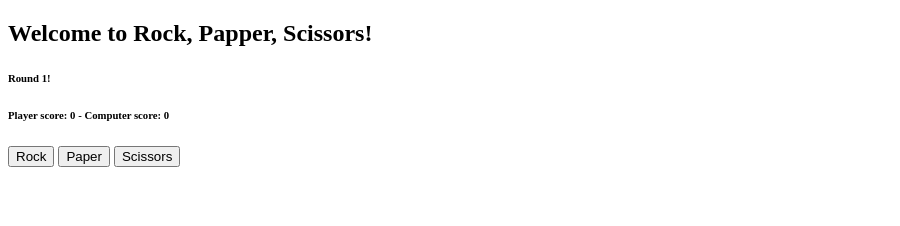
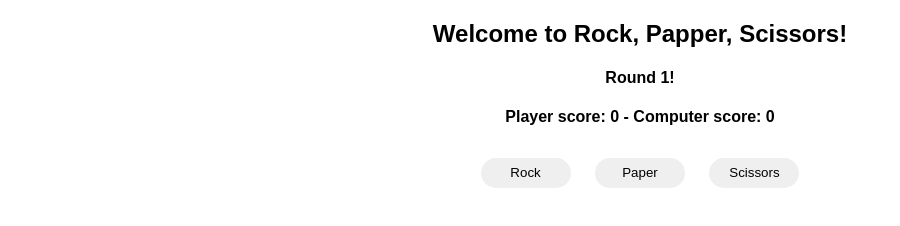
Before and after one commit to serialexperimentscarina/rock-paper-scissors, a plain HTML site: page index.html in a window 1280 px wide. Shown: the whole page, without its empty margins (0-900 px from the left). Drawn offline with Linux system fonts and the light colour scheme.

Commit message:
Add simple styles

```diff
--- a/index.html
+++ b/index.html
@@ -3,14 +3,15 @@
 <head>
   <meta charset="UTF-8">
   <meta name="viewport" content="width=device-width, initial-scale=1.0">
+  <link rel="stylesheet" href="styles.css">
   <script src="app.js" defer></script>
   <title>Rock, Paper, Scissors</title>
 </head>
 <body>
   <div class="info">
     <h2>Welcome to Rock, Papper, Scissors!</h2>
-    <h6 class="round-count">Round 1!</h6>
-    <h6 class="score-count">Player score: 0 - Computer score: 0</h6>
+    <h4 class="round-count">Round 1!</h4>
+    <h4 class="score-count">Player score: 0 - Computer score: 0</h5>
   </div>
   <div class="button-group">
     <button id="rock">Rock</button>
--- /dev/null
+++ b/styles.css
@@ -0,0 +1,16 @@
+body {
+  font-family: Arial, Helvetica, sans-serif;
+  text-align: center;
+}
+
+button {
+  height: 30px;
+  width: 90px;
+  border: none;
+  border-radius: 20px;
+  margin: 10px;
+}
+
+button:hover {
+  transform: scale(1.1);
+}
```
